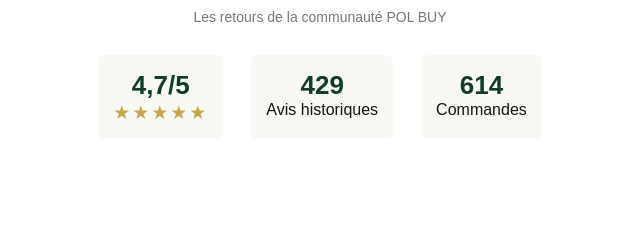
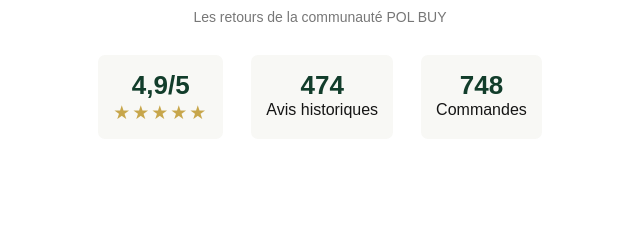
Before and after one commit to POL-BUY/POL-BUY, a plain HTML site: page index.html in a window 1280 px wide. Shown: the part 2060-2300 px from the top of the page, 320-960 px from the left. Drawn offline with nearby package versions, Linux system fonts and the light colour scheme; no server answers.

Commit message:
Update index.html

```diff
--- a/index.html
+++ b/index.html
@@ -52,9 +52,9 @@
     <section id="reviews-section">
       <div class="section-heading"><h2>AVIS CLIENTS</h2><p>Les retours de la communauté POL BUY</p></div>
       <div class="reviews-summary">
-        <div class="review-stat"><strong>4,7/5</strong><span class="stars">★★★★★</span><div class="review-meta"></div></div>
-        <div class="review-stat"><strong>429</strong><span>Avis historiques</span><div class="review-meta"></div></div>
-        <div class="review-stat"><strong>614</strong><span>Commandes</span><div class="review-meta"></div></div>
+        <div class="review-stat"><strong>4,9/5</strong><span class="stars">★★★★★</span><div class="review-meta"></div></div>
+        <div class="review-stat"><strong>474</strong><span>Avis historiques</span><div class="review-meta"></div></div>
+        <div class="review-stat"><strong>748</strong><span>Commandes</span><div class="review-meta"></div></div>
       </div>
       <div id="public-reviews"><p></p></div>
       <p class="review-meta"></p>
```
